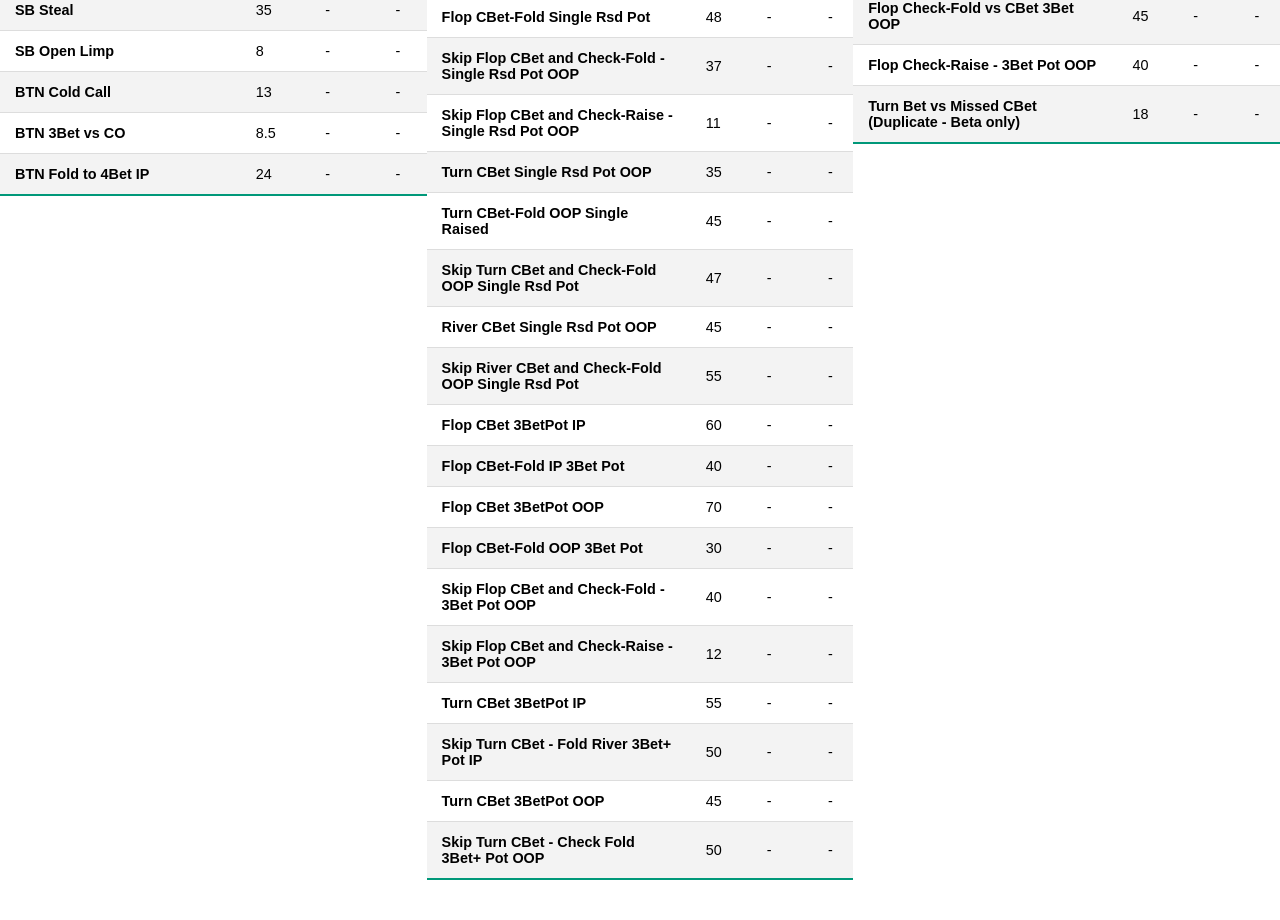
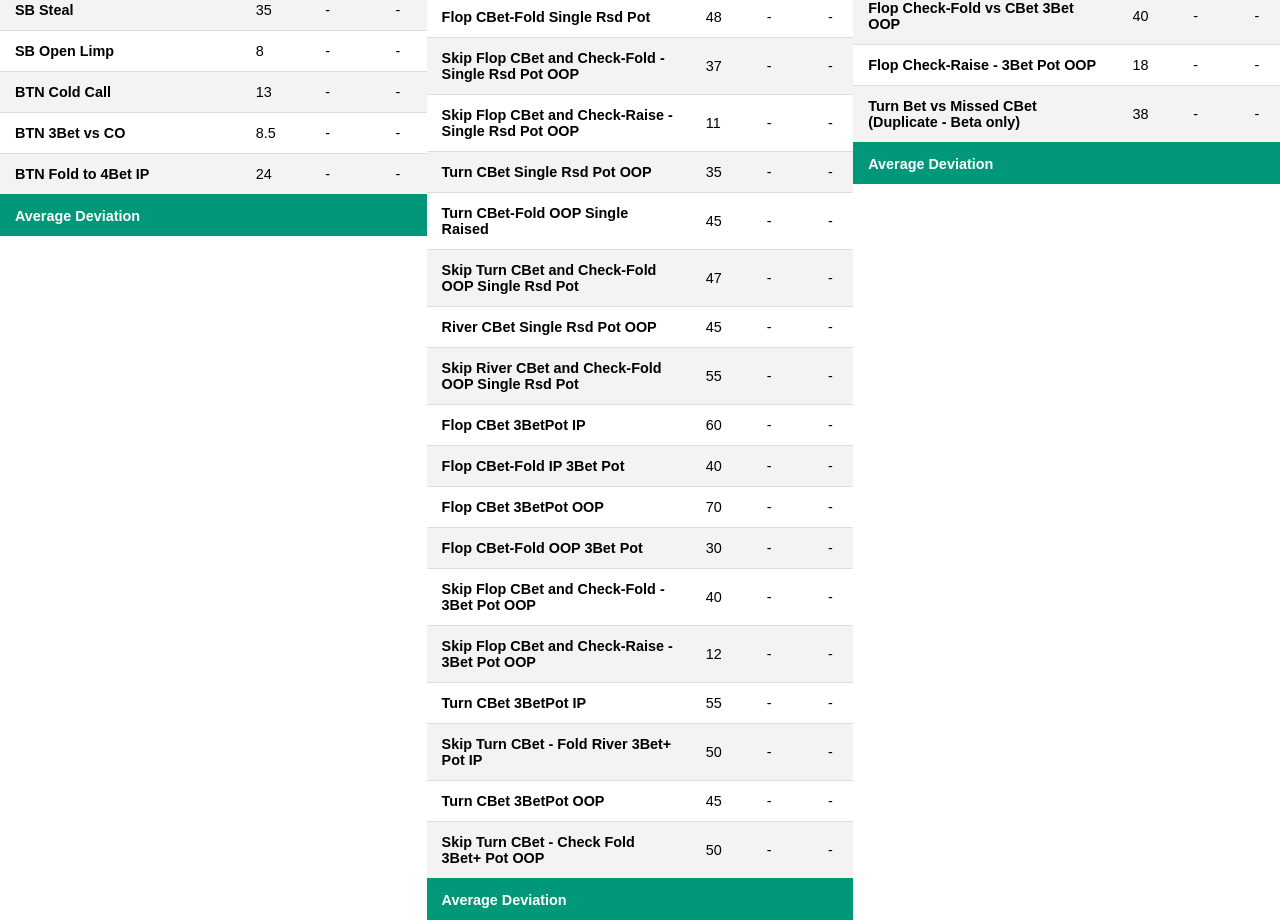
Before and after one commit to HakAl/plodelta, a React (Create React App) app: page / in a window 1280 px wide. Shown: the part 1413-2333 px from the top of the page. Before the commit the page ends 2293 px from the top, so only its background shows below. Built offline with nearby package versions, Linux system fonts and the light colour scheme.

Commit message:
bugfix ty pokerparkiet. added averages

```diff
--- a/src/App.css
+++ b/src/App.css
@@ -73,6 +73,11 @@ input_container {
   font-family: sans-serif;
   table-layout: auto;
   width: 100%;
+  tfoot {
+    background-color: #009879;
+    color: #ffffff;
+    font-weight: bold;
+  }
 }
 
 .styled-table thead tr {
--- a/src/CSVInput.js
+++ b/src/CSVInput.js
@@ -6,7 +6,7 @@ import {
     GTO_POSTFLOP_AS_VALUES,
     GTO_POSTFLOP_VS_TITLES,
     GTO_POSTFLOP_VS_VALUES,
-    GTO_PREFLOP_KEYS
+    GTO_PREFLOP_KEYS, SNOWFLAKE_INDEX
 } from "./appData";
 import GTOTable from "./GTOTable";
 
@@ -14,6 +14,12 @@ function CSVInput() {
     const [preflopValues, setPreflopValues] = useState(null);
     const [postflopAsValues, setPostflopAsValues] = useState(null);
     const [postflopVsValues, setPostflopVsValues] = useState(null);
+    const [preflopDeltas, setPreflopDeltas] = useState(null);
+    const [postflopAsDeltas, setPostflopAsDeltas] = useState(null);
+    const [postflopVsDeltas, setPostflopVsDeltas] = useState(null);
+    const [preflopAverage, setpreflopAverage] = useState(null);
+    const [postflopAsAverage, setPostflopAsAverage] = useState(null);
+    const [postflopVsAverage, setPostflopVsAverage] = useState(null);
 
     //Callback to pass to Papaparse
     const complete = (results, file) => {
@@ -22,8 +28,17 @@ function CSVInput() {
         if (data && data.length > 1) {
             //clean values
             let values = data[1];
+            //yuck
+            let count = 0;
             values = values.map(value => {
-                return (value * 100).toFixed(1)
+                let result;
+                if (count !== SNOWFLAKE_INDEX) {
+                    result = (value * 100).toFixed(2);
+                } else {
+                    result = value;
+                }
+                count++;
+                return result;
             })
             const preflopValues = values.slice(0, GTO_PREFLOP_KEYS.length);
             const postflopAsValues = values.slice(GTO_PREFLOP_KEYS.length, GTO_PREFLOP_KEYS.length +GTO_POSTFLOP_AS_TITLES.length);
@@ -32,6 +47,36 @@ function CSVInput() {
             setPreflopValues(preflopValues);
             setPostflopAsValues(postflopAsValues);
             setPostflopVsValues(postflopVsValues);
+
+            let preflopDeltas = [];
+            let preflopSum = 0;
+            for (let i = 0; i < GTO_MIDSTAKES_PREFLOP_VALUES.length; i++) {
+                let result = Math.abs((preflopValues[i] - GTO_MIDSTAKES_PREFLOP_VALUES[i]));
+                preflopDeltas.push(result.toFixed(2));
+                preflopSum += result;
+            }
+            setpreflopAverage((preflopSum / GTO_MIDSTAKES_PREFLOP_VALUES.length).toFixed(2))
+            setPreflopDeltas(preflopDeltas);
+
+            let postflopAsDeltas = [];
+            let postflopAsSum = 0;
+            for (let i = 0; i < GTO_POSTFLOP_AS_VALUES.length; i++) {
+                let result = Math.abs((postflopAsValues[i] - GTO_POSTFLOP_AS_VALUES[i]));
+                postflopAsSum += result;
+                postflopAsDeltas.push(result.toFixed(2));
+            }
+            setPostflopAsAverage((postflopAsSum / GTO_POSTFLOP_AS_VALUES.length).toFixed(2))
+            setPostflopAsDeltas(postflopAsDeltas);
+
+            let postflopVsDeltas = [];
+            let postflopVsSum = 0;
+            for (let i = 0; i < GTO_POSTFLOP_VS_VALUES.length; i++) {
+                let result = Math.abs((postflopVsValues[i] - GTO_POSTFLOP_VS_VALUES[i]));
+                postflopVsSum += result;
+                postflopVsDeltas.push(result.toFixed(2));
+            }
+            setPostflopVsAverage((postflopVsSum / GTO_POSTFLOP_VS_VALUES.length).toFixed(2));
+            setPostflopVsDeltas(postflopVsDeltas);
         }
     }
     const onPreflopInputChange = (evt) => {
@@ -46,18 +91,24 @@ function CSVInput() {
     };
     const preflopTableProps = {
         playerValues: preflopValues,
+        playerDeltas: preflopDeltas,
+        average: preflopAverage,
         title: "Preflop",
         gtoTitles: GTO_PREFLOP_KEYS,
         gtoValues: GTO_MIDSTAKES_PREFLOP_VALUES
     }
     const postflopAsTableProps = {
         playerValues: postflopAsValues,
+        playerDeltas: postflopAsDeltas,
+        average: postflopAsAverage,
         title: "Postflop as Aggressor",
         gtoTitles: GTO_POSTFLOP_AS_TITLES,
         gtoValues: GTO_POSTFLOP_AS_VALUES
     }
     const postflopVsTableProps = {
         playerValues: postflopVsValues,
+        playerDeltas: postflopVsDeltas,
+        average: postflopVsAverage,
         title: "Postflop VS Aggressor",
         gtoTitles: GTO_POSTFLOP_VS_TITLES,
         gtoValues: GTO_POSTFLOP_VS_VALUES
@@ -69,8 +120,8 @@ function CSVInput() {
                 <div className={'input_container'}>
                     <input {...reportInputProps}/>
                 </div>
-            <div className={'column'}>
-            <GTOTable {...preflopTableProps} />
+                <div className={'column'}>
+                    <GTOTable {...preflopTableProps} />
                 </div>
                 <div className={'column'}>
                     <GTOTable {...postflopAsTableProps} />
--- a/src/GTOTable.js
+++ b/src/GTOTable.js
@@ -4,7 +4,7 @@ const isTenPercentOff = (gto, delta) => {
     return  Math.abs(((delta / gto) * 100)).toFixed() >= 10;
 }
 
-function GTOTable({title, gtoTitles, gtoValues, playerValues}) {
+function GTOTable({title, gtoTitles, gtoValues, playerValues, playerDeltas, average}) {
     const hasPlayerValues = playerValues && playerValues.length > 0;
     return (
         <Fragment>
@@ -14,7 +14,7 @@ function GTOTable({title, gtoTitles, gtoValues, playerValues}) {
                 {gtoTitles.map((title, i) => {
                     let playerValueClassName = '';
                     if (hasPlayerValues) {
-                        playerValueClassName = isTenPercentOff(gtoValues[i], (playerValues[i] - gtoValues[i]).toFixed(1))
+                        playerValueClassName = isTenPercentOff(gtoValues[i], (playerValues[i] - gtoValues[i]).toFixed(2))
                             ? 'bad' : 'good';
                     }
                         return <tr key={i}>
@@ -22,12 +22,13 @@ function GTOTable({title, gtoTitles, gtoValues, playerValues}) {
                             <td>{gtoValues[i]}</td>
                             <td >{ hasPlayerValues ? playerValues[i] : '-' }</td>
                             <td className={playerValueClassName}>
-                                { hasPlayerValues ? (playerValues[i] - gtoValues[i]).toFixed(1) : '-'}
+                                { playerDeltas ? playerDeltas[i] : '-'}
                             </td>
                         </tr>;
                     }
                 )}
                 </tbody>
+                <tfoot><tr><td>Average Deviation</td><td></td><td></td><td>{average}</td></tr></tfoot>
             </table>
         </Fragment>
     );
--- a/src/appData.js
+++ b/src/appData.js
@@ -1,3 +1,4 @@
+export const SNOWFLAKE_INDEX = 27;
 export const GTO_MIDSTAKES_PREFLOP_VALUES = [
     27,
     19,
@@ -21,6 +22,84 @@ export const GTO_MIDSTAKES_PREFLOP_VALUES = [
     13,
     8.5,
     24
+];
+
+export const ALL_GTO_VALUES = [
+    27,
+    19,
+    7.5,
+    17,
+    22,
+    38,
+    30,
+    82,
+    9,
+    50,
+    9,
+    22,
+    11,
+    16,
+    23,
+    32,
+    52,
+    35,
+    8,
+    13,
+    8.5,
+    24,
+    34,
+    32,
+    31,
+    32,
+    48,
+    1.08,
+    52,
+    42,
+    42,
+    25,
+    48,
+    45,
+    53,
+    47,
+    40,
+    20,
+    48,
+    37,
+    11,
+    35,
+    45,
+    47,
+    45,
+    55,
+    60,
+    40,
+    70,
+    30,
+    40,
+    12,
+    55,
+    50,
+    45,
+    50,
+    37,
+    9,
+    40,
+    35,
+    50,
+    15,
+    45,
+    42,
+    12,
+    35,
+    45,
+    45,
+    50,
+    42,
+    18,
+    45,
+    40,
+    18,
+    38
 ];
 
 export const GTO_POSTFLOP_AS_TITLES = [
@@ -129,7 +208,6 @@ export const GTO_POSTFLOP_VS_VALUES = [
     42,
     12,
     35,
-    45,
     45,
     50,
     42,
```
Also changed, not shown: src/README.md.
